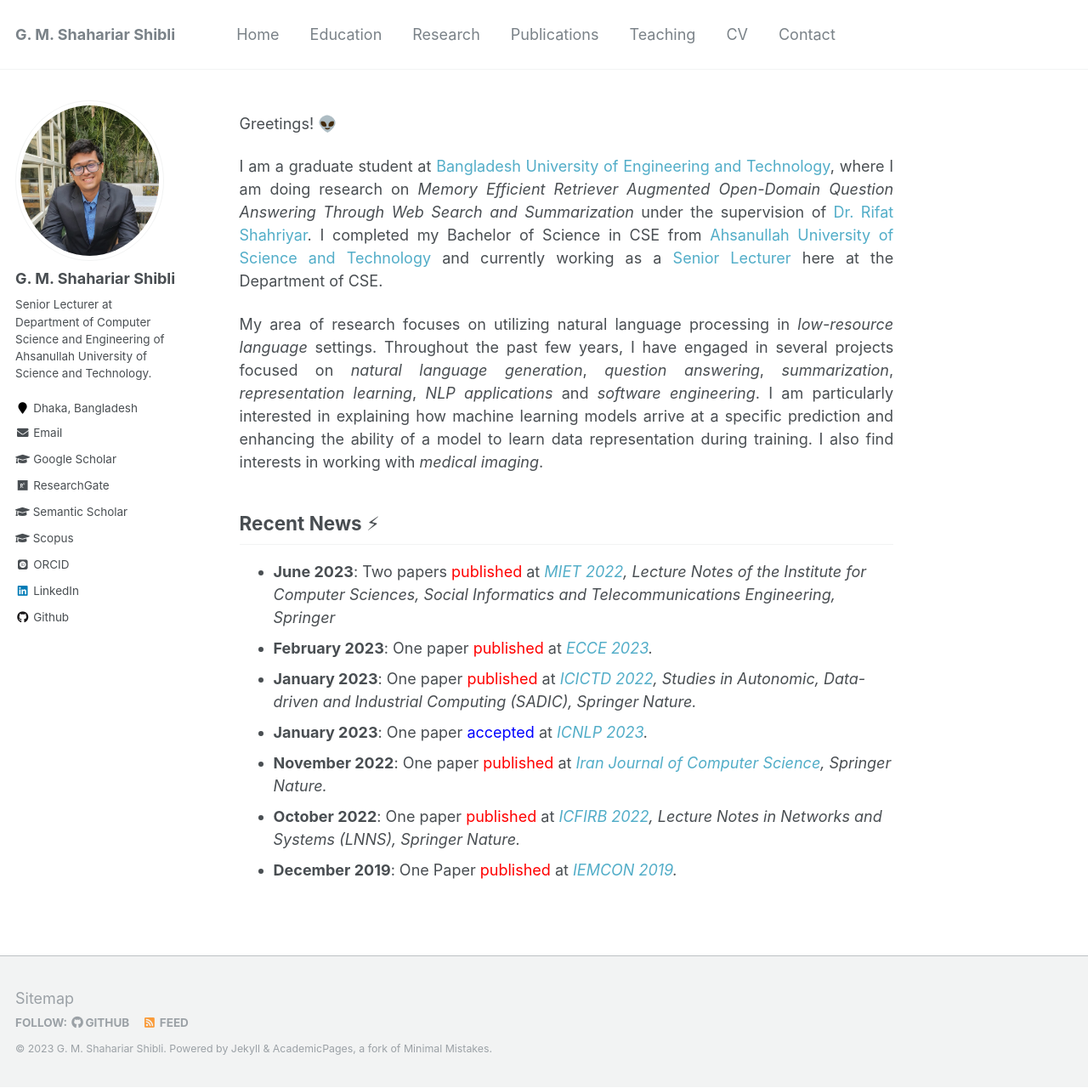
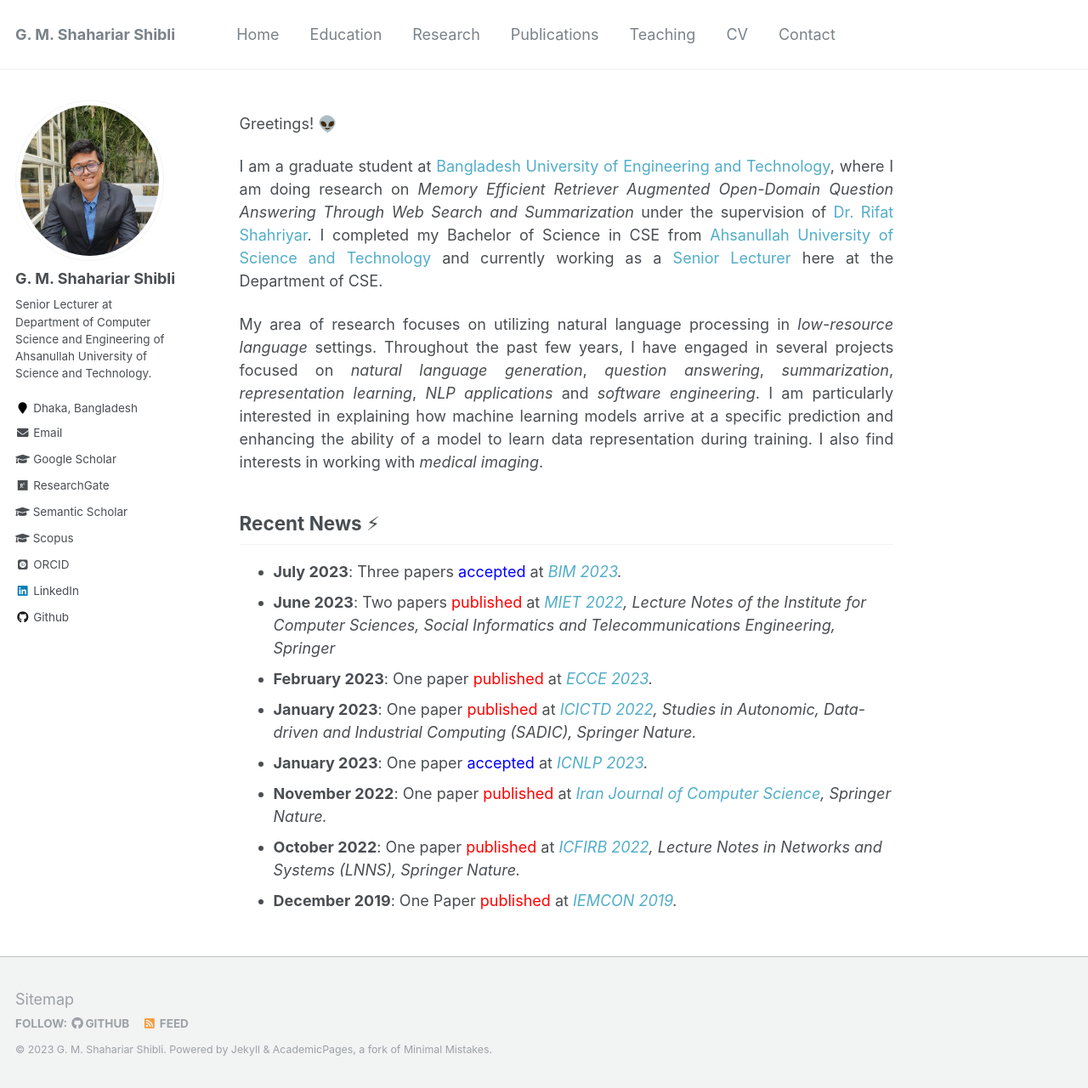
Before and after one commit to shahariar-shibli/shahariar-shibli.github.io, a Jekyll site: the page built from _pages/about.md, in a window 1280 px wide and 1280 px high. Shown: the whole window at 85% size. Built offline with Jekyll 4.4.1, drawn with Linux system fonts in a browser that asks for light colours; some web fonts are replaced.

Commit message:
Update about.md

```diff
--- a/_pages/about.md
+++ b/_pages/about.md
@@ -23,6 +23,7 @@ enhancing the ability of a model to learn data representation during training. I
 
 
 ## Recent News ⚡
++ <strong>July 2023</strong>: Three papers <span style="color:blue">accepted</span> at <em>[BIM 2023](https://confbim.com/).</em>
 + <strong>June 2023</strong>: Two papers <span style="color:red">published</span> at <em>[MIET 2022](https://link.springer.com/book/10.1007/978-3-031-34622-4), Lecture Notes of the Institute for Computer Sciences, Social Informatics and Telecommunications Engineering, Springer</em>
 + <strong>February 2023</strong>: One paper <span style="color:red">published</span> at <em>[ECCE 2023](https://webs.cuet.ac.bd/ecce/).</em>
 + <strong>January 2023</strong>: One paper <span style="color:red">published</span> at <em>[ICICTD 2022](https://link.springer.com/book/10.1007/978-981-19-7528-8), Studies in Autonomic, Data-driven and Industrial Computing (SADIC), Springer Nature.</em>
```
